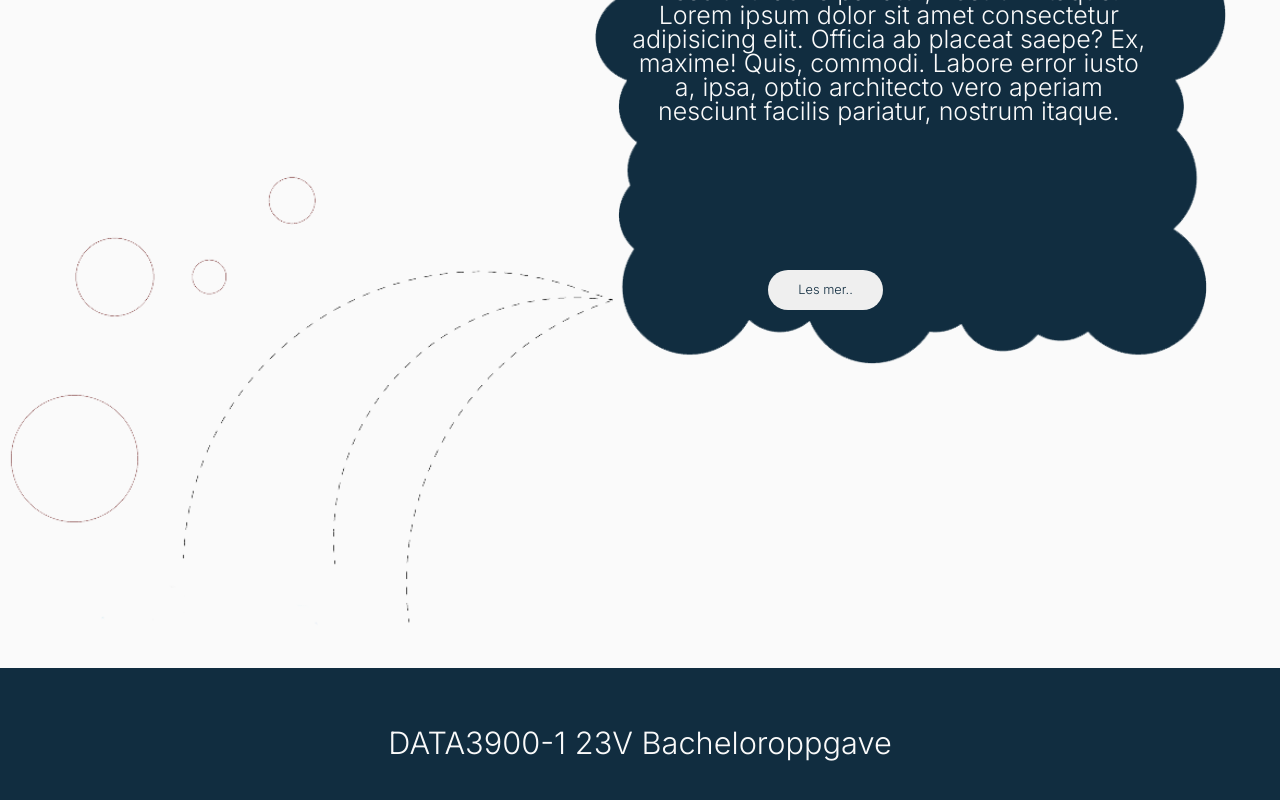
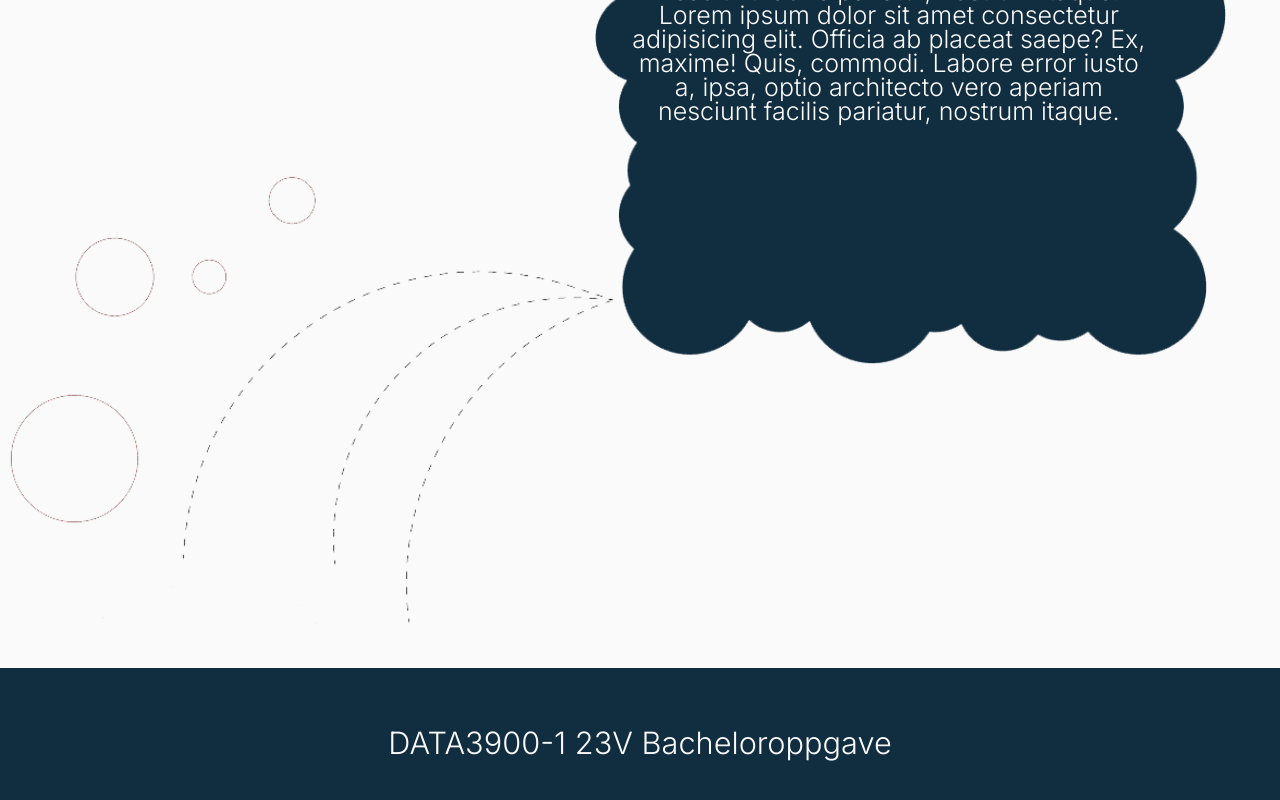
Before and after one commit to nargesirezaei/bachelor-metchat, a React (Create React App) app in the folder client/: page / in a window 1280 px wide. Shown: the part 1764-2564 px from the top of the page. Built offline with nearby package versions, Linux system fonts and the light colour scheme; a web font is replaced by a local one.

Commit message:
Remove les mer button from bubblebox

```diff
--- a/client/src/Welcome.jsx
+++ b/client/src/Welcome.jsx
@@ -147,7 +147,6 @@ function Welcome() {
               error iusto a, ipsa, optio architecto vero aperiam nesciunt
               facilis pariatur, nostrum itaque.
             </p>
-            <button className="btn"> Les mer..</button>
           </div>
           <img src="Lines.png" className="img_5" />
         </div>
--- a/client/src/home.css
+++ b/client/src/home.css
@@ -342,21 +342,7 @@ input.large {
   top: 18vh;
   color: #fafafa;
 }
-.nlp .btn {
-  width: 9vw;
-  height: 5vh;
-  border-radius: 20px;
-  border: none;
-  color: #112d40;
-  font-family: "Inter";
-  font-style: normal;
-  font-weight: 400;
-  font-size: 1vw;
-  line-height: 2vh;
-  position: absolute;
-  left: 15vw;
-  bottom: 7vh;
-}
+
 .img_5 {
   margin-left: -600px;
   margin-top: -200px;
```
